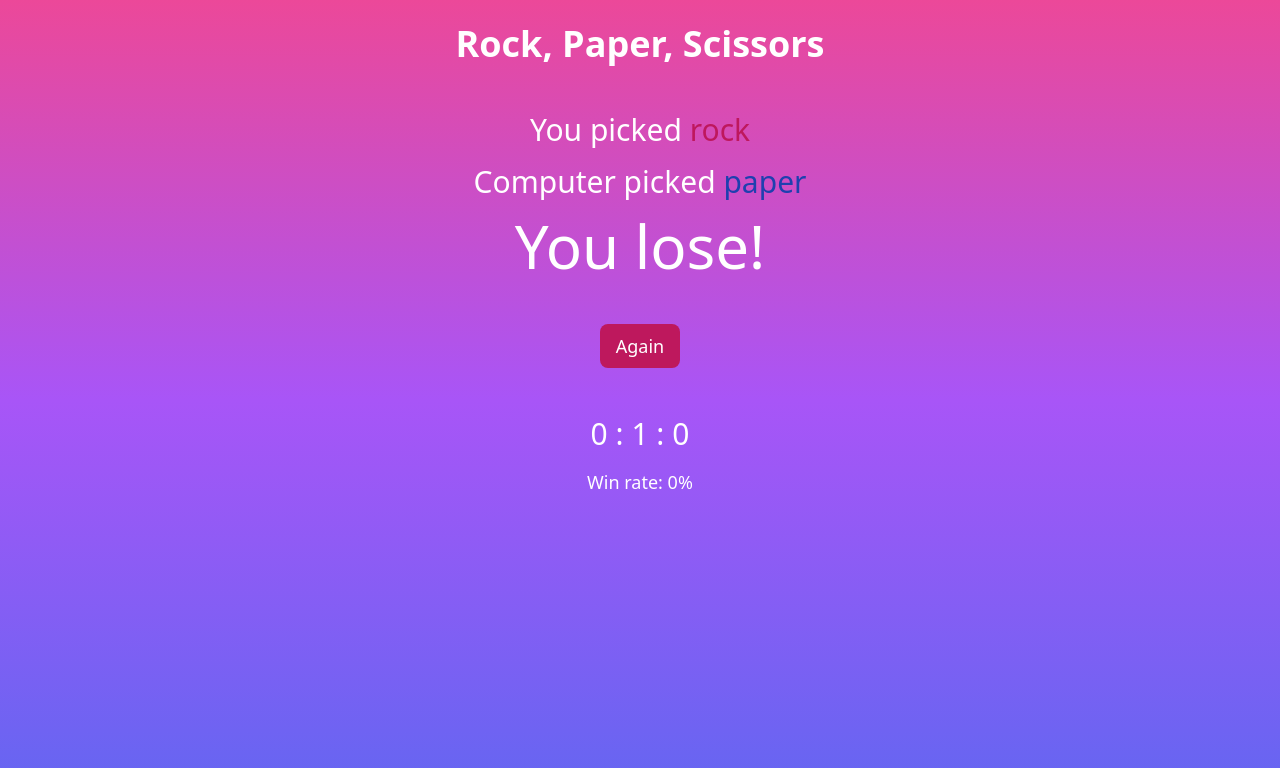
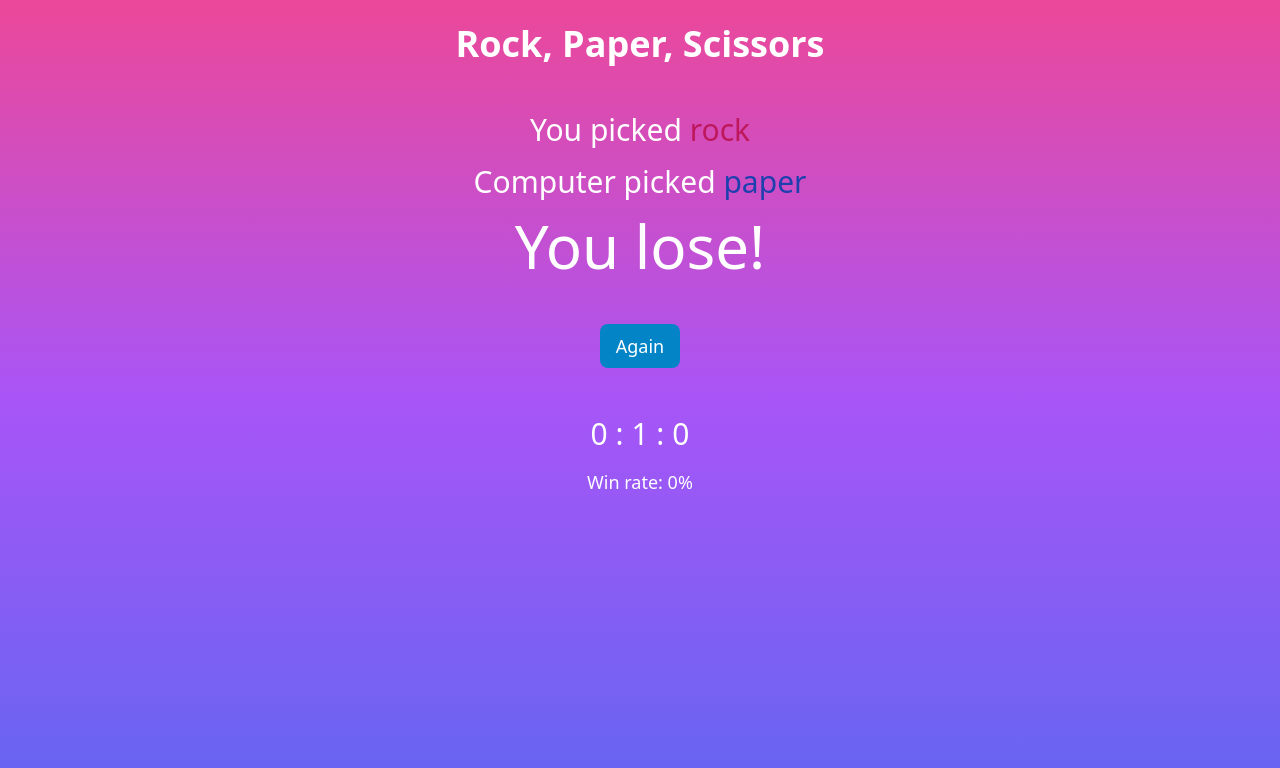
Before and after one commit to mityaua/rps-game, a Vue app: page / in a window 1280 px wide. Both pictures are taken after a click on the button 352 px from the left and 240 px from the top of the page. Shown: the top 768 px of the page. Built offline with nearby package versions, Linux system fonts and the light colour scheme.

Commit message:
changed 'again' button to sync with background

```diff
--- a/src/App.vue
+++ b/src/App.vue
@@ -152,7 +152,7 @@ onMounted(() => {
         <div class="text-6xl mb-12">{{ verdict }}</div>
 
         <!-- Again button -->
-        <button @click="resetRound" class="bg-pink-700 text-lg py-2 px-4 rounded-lg transition-colors duration-300 hover:bg-pink-500">
+        <button @click="resetRound" class="bg-sky-600 hover:bg-sky-700 ... text-lg py-2 px-4 rounded-lg transition-colors duration-300">
           Again
         </button>
       </div>
```
Also changed, not shown: 1 other file (tests, documents, lock files or other folders).
